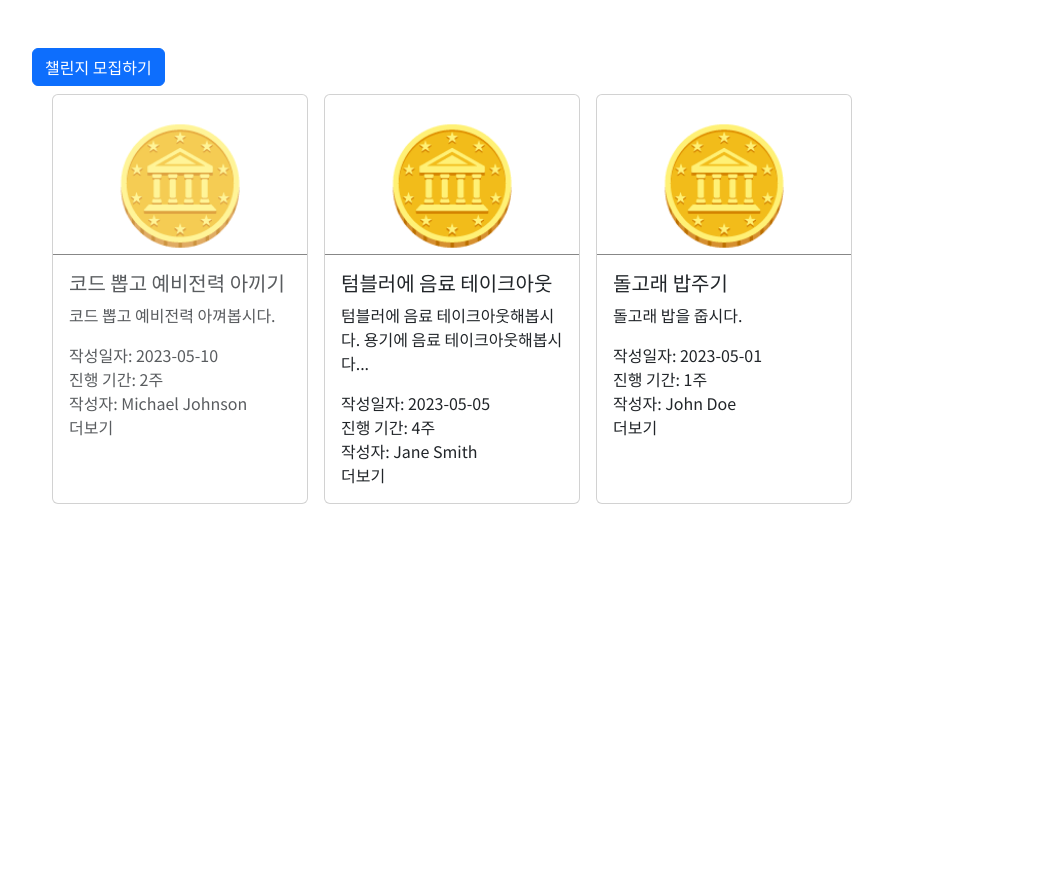
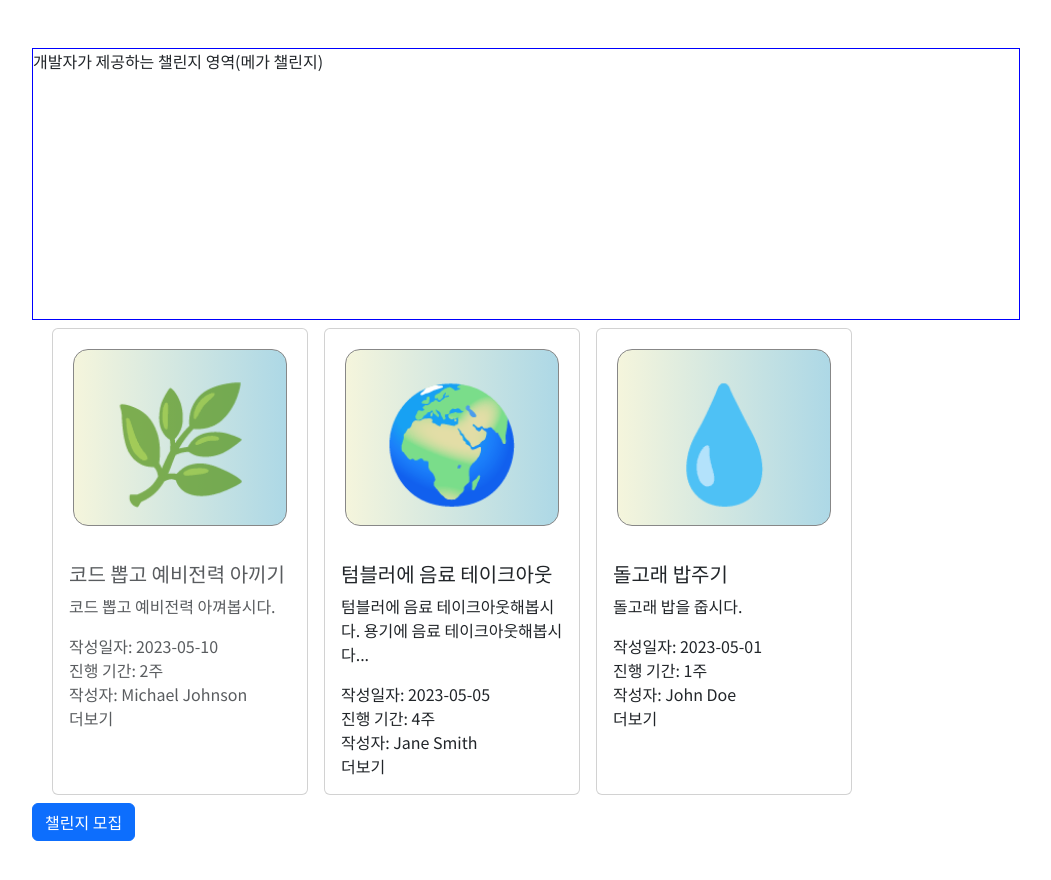
Before and after one commit to snghyun331/elice-ecobucks, a React (Vite) app in the folder front/: page /challenge in a window 1280 px wide. Shown: the top 880 px of the page, without its empty margins (96-1147 px from the left). Before the commit the page ends 800 px from the top, so only its background shows below. Built offline with nearby package versions, Linux system fonts and the light colour scheme.

Commit message:
Feat : 챌린지 영역 화면 구성

```diff
--- a/front/src/pages/Challenge/ChallengeCreate.jsx
+++ b/front/src/pages/Challenge/ChallengeCreate.jsx
@@ -1,5 +1,5 @@
 import React, { useState } from "react";
-import { Button, ButtonGroup, Form } from "react-bootstrap";
+import { Button, ButtonGroup, Container, Form } from "react-bootstrap";
 
 const ChallengeCreate = () => {
   const [title, setTitle] = useState("");
@@ -25,10 +25,13 @@ const ChallengeCreate = () => {
 
   return (
     <div>
-      <h2>Create Challenge</h2>
+      <h2>챌린지 시작하기</h2>
       <Form>
         <Form.Group controlId="title">
-          <Form.Label>Title:</Form.Label>
+          <Form.Label>제목</Form.Label>
+          <Container className="text-muted" style={{fontSize:'0.85rem'}}>
+            구체적인 행동을 지정해주세요. (i.e. 예비전력 절약을 위해 전기 코드를 뽑아요.)
+          </Container>
           <Form.Control
             type="text"
             value={title}
@@ -36,7 +39,10 @@ const ChallengeCreate = () => {
           />
         </Form.Group>
         <Form.Group controlId="description">
-          <Form.Label>Description:</Form.Label>
+          <Form.Label>설명</Form.Label>
+          <Container className="text-muted" style={{fontSize:'0.85rem'}}>
+            이 행동을 하는 방법이나, 환경에 미치는 영향을 알려주세요.
+          </Container>
           <Form.Control
             as="textarea"
             value={description}
@@ -44,20 +50,25 @@ const ChallengeCreate = () => {
           />
         </Form.Group>
         <Form.Group controlId="duration">
-          <Form.Label>Duration:</Form.Label>
+          <Form.Label>진행기간</Form.Label>
+          <Container className="text-muted" style={{fontSize:'0.85rem'}}>
+          </Container>
           <Form.Control
             as="select"
             value={duration}
             onChange={handleDurationChange}
           >
-            <option value="">Select duration</option>
-            <option value="7">7 days</option>
-            <option value="14">14 days</option>
-            <option value="28">28 days</option>
+            <option value="">진행 기간을 선택해주세요.</option>
+            <option value="7">7일</option>
+            <option value="14">14일</option>
+            <option value="28">28일</option>
           </Form.Control>
         </Form.Group>
         <Form.Group controlId="icon">
-          <Form.Label>Icon:</Form.Label>
+          <Form.Label>아이콘</Form.Label>
+          <Container className="text-muted" style={{fontSize:'0.85rem'}}>
+            챌린지에 어울리는 테마 아이콘을 설정해주세요.
+          </Container>
           <ButtonGroup>
             <Button
               variant={icon === "♻️" ? "primary" : "outline-primary"}
--- a/front/src/pages/Challenge/ChallengePage.jsx
+++ b/front/src/pages/Challenge/ChallengePage.jsx
@@ -1,5 +1,5 @@
 import React, { useState } from "react";
-import { Container, Button } from "react-bootstrap";
+import { Container, Button, Row } from "react-bootstrap";
 import ChallengeView from "./ChallengeView";
 import ChallengeCreate from "./ChallengeCreate";
 
@@ -14,12 +14,12 @@ function ChallengePage() {
 
   return (
     <Container className="pt-5 ps-0 pb-5" style={{ width: "80%" }}>
+      {showCreateForm ? <ChallengeCreate /> : <ChallengeView />}
       {buttonClicked ? null : (
         <Button onClick={handleCreateButtonClick}>
-          챌린지 모집하기
+          챌린지 모집
         </Button>
       )}
-      {showCreateForm ? <ChallengeCreate /> : <ChallengeView />}
     </Container>
   );
 }
--- a/front/src/pages/Challenge/ChallengeView.jsx
+++ b/front/src/pages/Challenge/ChallengeView.jsx
@@ -1,4 +1,4 @@
-import { Card, Container, Button } from "react-bootstrap";
+import { Card, Container, Row } from "react-bootstrap";
 
 const ChallengeView = () => {
   const challenges = [
@@ -9,6 +9,7 @@ const ChallengeView = () => {
       duration: "1주",
       completed: false,
       author: "John Doe",
+      icon:"💧"
     },
     {
       title: "코드 뽑고 예비전력 아끼기",
@@ -17,6 +18,7 @@ const ChallengeView = () => {
       duration: "2주",
       completed: true,
       author: "Michael Johnson",
+      icon:"🌿"
     },
     {
       title: "텀블러에 음료 테이크아웃",
@@ -26,6 +28,7 @@ const ChallengeView = () => {
       duration: "4주",
       completed: false,
       author: "Jane Smith",
+      icon:"🌍"
     },
     // 더 많은 챌린지 데이터...
   ];
@@ -37,6 +40,9 @@ const ChallengeView = () => {
 
   return (
     <Container className="d-flex flex-wrap">
+            <Row  style={{ width: "100%", border: '1px solid blue', height: '17rem' }}>
+        개발자가 제공하는 챌린지 영역(메가 챌린지)
+      </Row>
       {sortedChallenges.map((challenge, index) => (
         <Card
           key={index}
@@ -45,15 +51,18 @@ const ChallengeView = () => {
         >
           <div
             style={{
-              borderBottom: "solid 1px #878787",
+              border: "solid 1px #878787",
+              borderRadius: '15px',
               display: "flex",
               alignItems: "center",
               justifyContent: "center",
-              height: "10rem",
               fontSize: "7rem",
+              paddingBottom: '7px',
+              margin: '20px',
+              background: 'linear-gradient(to right, beige, lightblue)',
             }}
           >
-            🪙
+            {challenge.icon}
           </div>
           <Card.Body>
             <Card.Title>{challenge.title}</Card.Title>
```
